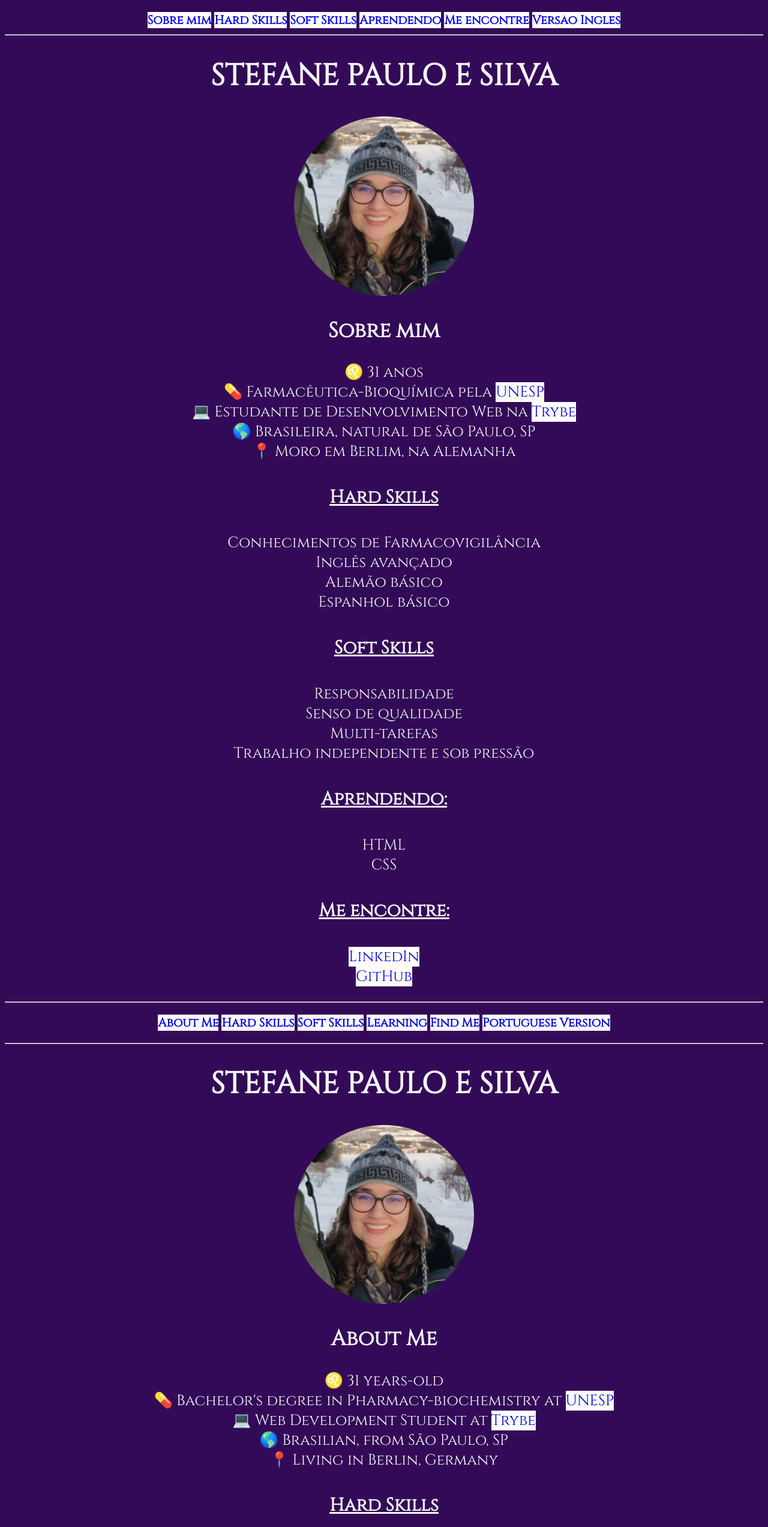
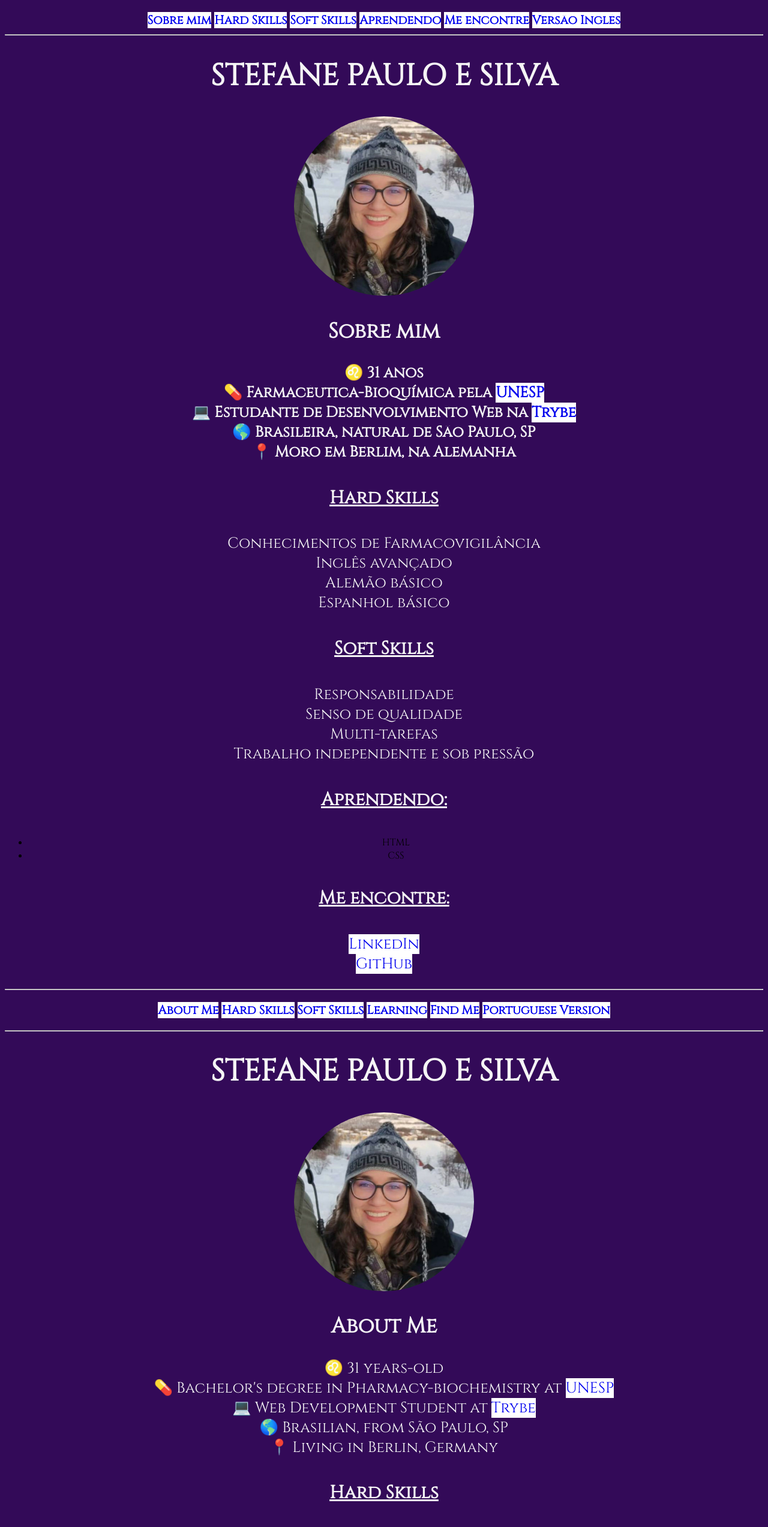
Before and after one commit to stefaneps/stefaneps.github.io, a plain HTML site: page index.html in a window 1280 px wide. Shown: the top 2545 px of the page at 60% size. Drawn offline with Linux system fonts and the light colour scheme.

Commit message:
atualização portifolio - ex3.3

```diff
--- a/index.html
+++ b/index.html
@@ -22,19 +22,21 @@
         <a class="link" href="#ingles">Versão Inglês</a>
 
         <hr>
-
+    <div>
         <h1>STEFANE PAULO E SILVA</h1>
-
-    <img src="/WhatsApp Image 2022-02-14 at 17.37.59.jpeg" alt="Foto do rosto de Stefane, com cabelos soltos, utilizando um gorro cinza. No fundo há uma paisagem mostrando neve" width="300px">
+        <div class="image-container">
+            <img class="photo" src="/WhatsApp Image 2022-02-14 at 17.37.59.jpeg" alt="Foto do rosto de Stefane, com cabelos soltos, utilizando um gorro cinza. No fundo há uma paisagem mostrando neve" width="300px">
 
 
             <h2 id="sobre-mim">Sobre mim</h2>
 
-    <p>&#9804 31 anos<br>
+            <p class="about">&#9804 31 anos<br>
                 &#128138 Farmacêutica-Bioquímica pela <a class="link" href="https://www2.unesp.br/" target="_blank">UNESP</a><br>
                 &#128187 Estudante de Desenvolvimento Web na <a class="link" href="https://www.betrybe.com/" target="_blank">Trybe</a><br>
                 &#127758 Brasileira, natural de São Paulo, SP<br>
                 &#128205 Moro em Berlim, na Alemanha</p>
+        </div>
+    </div>
 
 
 
@@ -56,8 +58,10 @@
 
     <h4 id="aprendendo">Aprendendo:</h4>
 
-    <p>HTML<br>
-        CSS<br></p>
+    <ul>
+        <li>HTML</li>
+        <li>CSS</li>
+    </ul>
 
 
 
@@ -77,19 +81,20 @@
         <a class="link" href="#portuguese">Portuguese Version</a></h3>
         <hr>
 
+    <div>
         <h1>STEFANE PAULO E SILVA</h1>
-
-    <img src="/WhatsApp Image 2022-02-14 at 17.37.59.jpeg" alt="Foto do rosto de Stefane, com cabelos soltos, utilizando um gorro cinza. No fundo há uma paisagem mostrando neve" width="300px">
-
+        <div class="image-container">
+            <img class="photo" src="/WhatsApp Image 2022-02-14 at 17.37.59.jpeg" alt="Foto do rosto de Stefane, com cabelos soltos, utilizando um gorro cinza. No fundo há uma paisagem mostrando neve" width="300px">
 
             <h2 id="about-me">About Me</h2>
 
-    <p>&#9804 31 years-old<br>
+            <p class="about">&#9804 31 years-old<br>
                 &#128138 Bachelor's degree in Pharmacy-biochemistry at <a class="link" href="https://www2.unesp.br/" target="_blank">UNESP</a><br>
                 &#128187 Web Development Student at <a class="link" href="https://www.betrybe.com/" target="_blank">Trybe</a><br>
                 &#127758 Brasilian, from São Paulo, SP<br>
                 &#128205 Living in Berlin, Germany</p>
-
+        </div>
+    </div>
 
 
     <h4 id="hard-skills-en">Hard Skills</h4>
@@ -110,12 +115,14 @@
 
     <h4 id="learning">Learning:</h4>
 
-    <p>HTML<br>
-        CSS<br></p>
+    <ul>
+        <li>HTML</li>
+        <li>CSS</li>
+    </ul>
 
 
 
-    <h4 id="find-me">Find-me:</h4>
+    <h4 id="find-me">Find me:</h4>
 
 
     <p><a class="link" href="https://www.linkedin.com/in/stefane-paulo-e-silva-155b012a/" target="_blank">LinkedIn</a><br>
```
Lines whose indentation alone changed are shown as unchanged.
